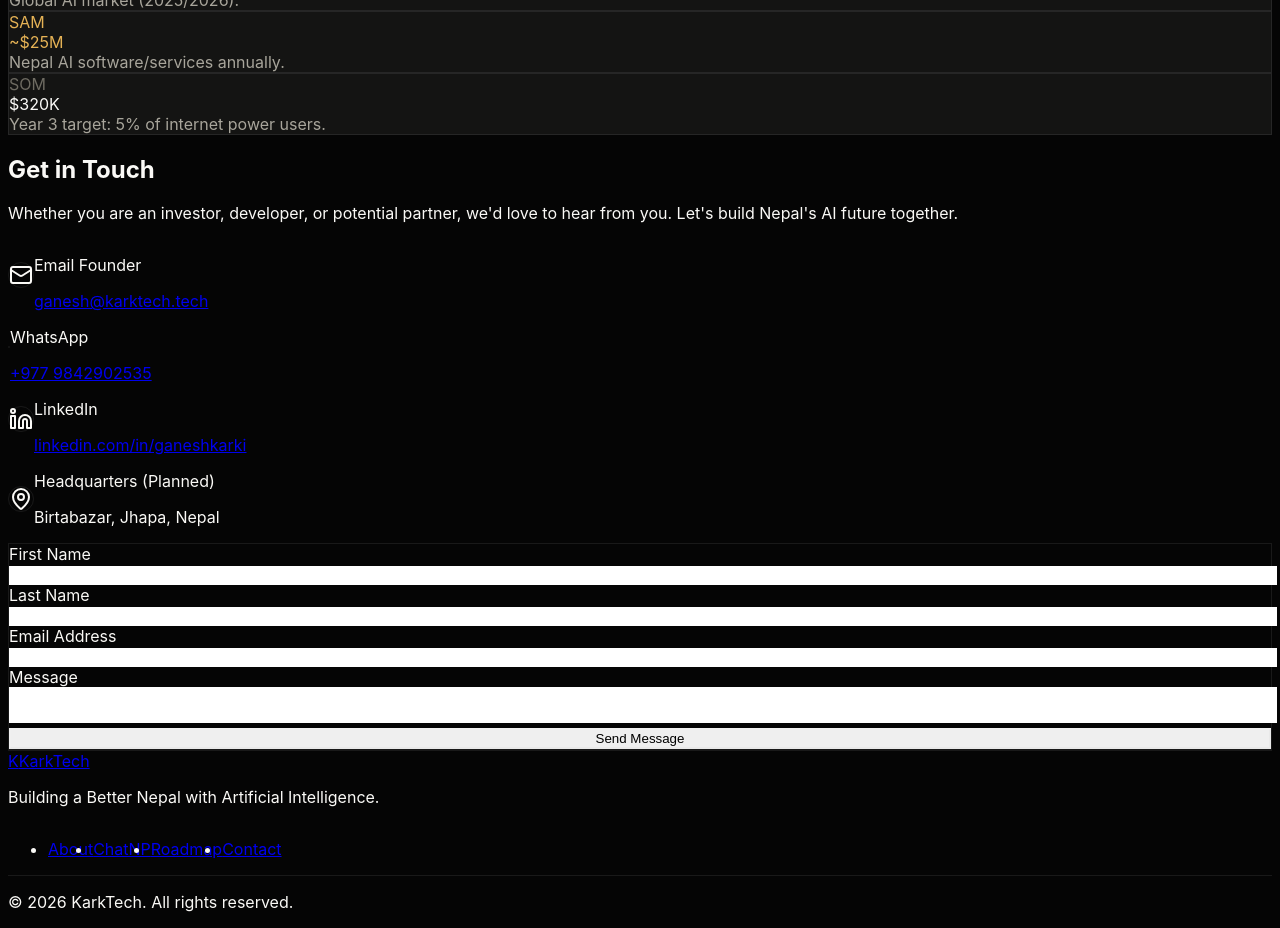
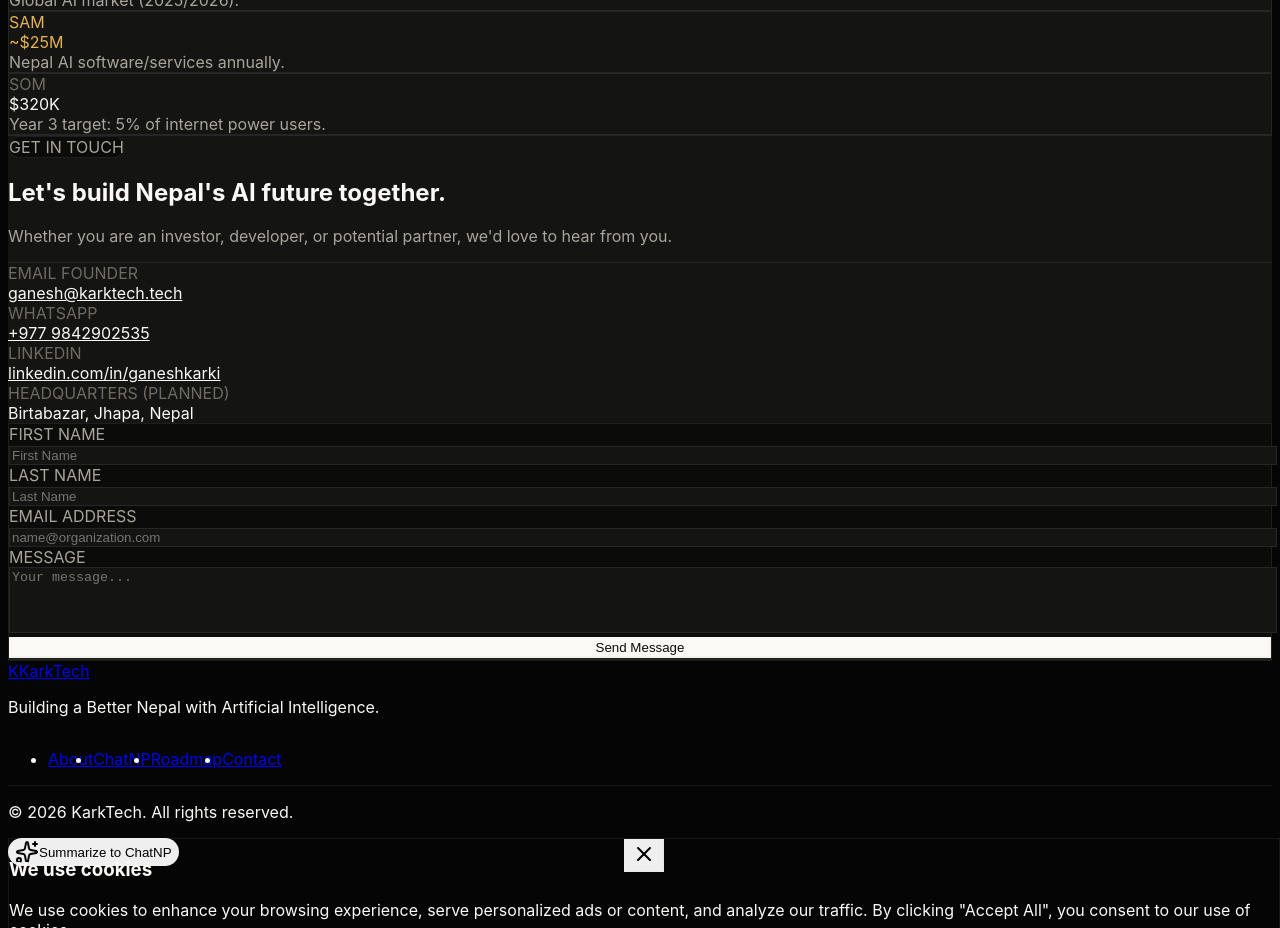
Before and after one commit to ganeshinunited-dot/Chatnepal, a Next.js app: page / in a window 1280 px wide. Shown: the part 6220-7148 px from the top of the page. After the commit the page ends 7058 px from the top, so only its background shows below. Built offline with nearby package versions, Linux system fonts and the light colour scheme.

Commit message:
Update Contact.tsx

```diff
--- a/components/Contact.tsx
+++ b/components/Contact.tsx
@@ -1,91 +1,149 @@
 "use client";
-/* eslint-disable react/no-unescaped-entities */
-import { MapPin, Mail, Linkedin } from 'lucide-react';
-import { motion } from "motion/react";
 
-export function Contact() {
+import React, { useState } from "react";
+
+export const Contact: React.FC = () => {
+  const [formData, setFormData] = useState({
+    firstName: "",
+    lastName: "",
+    email: "",
+    message: "",
+  });
+  const [submitted, setSubmitted] = useState(false);
+  const [loading, setLoading] = useState(false);
+
+  const handleSubmit = (e: React.FormEvent) => {
+    e.preventDefault();
+    setLoading(true);
+    setTimeout(() => {
+      setLoading(false);
+      setSubmitted(true);
+    }, 600);
+  };
+
   return (
-    <section id="contact" className="px-6 max-w-7xl mx-auto w-full scroll-mt-32">
-      <div className="grid lg:grid-cols-2 gap-12 lg:gap-24">
-        <div>
-          <h2 className="font-heading text-4xl text-white mb-6">Get in Touch</h2>
-          <p className="text-zinc-400 text-lg mb-12">
-            Whether you are an investor, developer, or potential partner, we'd love to hear from you. Let's build Nepal's AI future together.
-          </p>
+    <section id="contact" className="py-20 md:py-28 bg-[var(--bg-surface)] border-y border-[var(--border-card)]">
+      <div className="max-w-6xl mx-auto px-4 sm:px-6 lg:px-8">
+        <div className="grid grid-cols-1 lg:grid-cols-12 gap-12">
+          {/* Details */}
+          <div className="lg:col-span-5 space-y-6">
+            <div className="inline-flex items-center px-3 py-1 rounded-full text-xs font-semibold uppercase tracking-wider bg-[var(--bg-base)] border border-[var(--border-card)] text-[var(--text-secondary)]">
+              Get in Touch
+            </div>
+            <h2 className="text-3xl sm:text-4xl font-bold tracking-tight text-[var(--text-primary)]">
+              Let&apos;s build Nepal&apos;s AI future together.
+            </h2>
+            <p className="text-sm text-[var(--text-secondary)] leading-relaxed">
+              Whether you are an investor, developer, or potential partner, we&apos;d love to hear from you.
+            </p>
 
-          <div className="space-y-6">
-            <div className="flex items-center gap-4">
-              <div className="w-12 h-12 rounded-full bg-zinc-900 border border-white/5 flex items-center justify-center text-zinc-400">
-                <Mail className="w-5 h-5" />
+            <div className="space-y-4 pt-4 border-t border-[var(--border-card)] text-sm">
+              <div>
+                <span className="text-xs font-mono uppercase text-[var(--text-tertiary)] block">Email Founder</span>
+                <a href="mailto:ganesh@karktech.tech" className="font-semibold text-[var(--text-primary)] hover:text-[var(--accent-gold)] transition-colors">
+                  ganesh@karktech.tech
+                </a>
               </div>
               <div>
-                <p className="text-sm text-zinc-500 font-medium">Email Founder</p>
-                <a href="mailto:ganesh@karktech.tech" className="text-white hover:text-blue-400 transition-colors">ganesh@karktech.tech</a>
-              </div>
-            </div>
-            <div className="flex items-center gap-4">
-              <div className="w-12 h-12 rounded-full bg-zinc-900 border border-white/5 flex items-center justify-center text-zinc-400">
-                <svg className="w-5 h-5" fill="currentColor" viewBox="0 0 24 24" xmlns="http://www.w3.org/2000/svg">
-                  <path d="M17.472 14.382c-.297-.149-1.758-.867-2.03-.967-.273-.099-.471-.148-.67.15-.197.297-.767.966-.94 1.164-.173.199-.347.223-.644.075-.297-.15-1.255-.463-2.39-1.475-.883-.788-1.48-1.761-1.653-2.059-.173-.297-.018-.458.13-.606.134-.133.298-.347.446-.52.149-.174.198-.298.298-.497.099-.198.05-.371-.025-.52-.075-.149-.669-1.612-.916-2.207-.242-.579-.487-.5-.669-.51a12.8 12.8 0 0 0-.57-.01c-.198 0-.52.074-.792.372-.272.297-1.04 1.016-1.04 2.479 0 1.462 1.065 2.875 1.213 3.074.149.198 2.096 3.2 5.077 4.487.709.306 1.262.489 1.694.625.712.227 1.36.195 1.871.118.571-.085 1.758-.719 2.006-1.413.248-.694.248-1.289.173-1.413-.074-.124-.272-.198-.57-.347m-5.421 7.403h-.004a9.87 9.87 0 0 1-5.031-1.378l-.361-.214-3.741.982.998-3.648-.235-.374a9.86 9.86 0 0 1-1.51-5.26c.001-5.45 4.436-9.884 9.888-9.884 2.64 0 5.122 1.03 6.988 2.898a9.825 9.825 0 0 1 2.893 6.994c-.003 5.45-4.437 9.884-9.885 9.884m8.413-18.297A11.815 11.815 0 0 0 12.05 0C5.495 0 .16 5.335.157 11.892c0 2.096.547 4.142 1.588 5.945L.057 24l6.305-1.654a11.882 11.882 0 0 0 5.683 1.448h.005c6.554 0 11.89-5.335 11.893-11.893a11.821 11.821 0 0 0-3.48-8.413Z"/>
-                </svg>
+                <span className="text-xs font-mono uppercase text-[var(--text-tertiary)] block">WhatsApp</span>
+                <a href="https://wa.me/9779842902535" target="_blank" rel="noopener noreferrer" className="font-semibold text-[var(--text-primary)] hover:text-[var(--accent-gold)] transition-colors">
+                  +977 9842902535
+                </a>
               </div>
               <div>
-                <p className="text-sm text-zinc-500 font-medium">WhatsApp</p>
-                <a href="https://wa.me/9779842902535" className="text-white hover:text-blue-400 transition-colors">+977 9842902535</a>
-              </div>
-            </div>
-            <div className="flex items-center gap-4">
-              <div className="w-12 h-12 rounded-full bg-zinc-900 border border-white/5 flex items-center justify-center text-zinc-400">
-                <Linkedin className="w-5 h-5" />
+                <span className="text-xs font-mono uppercase text-[var(--text-tertiary)] block">LinkedIn</span>
+                <a href="https://linkedin.com/in/ganeshkarki" target="_blank" rel="noopener noreferrer" className="font-semibold text-[var(--text-primary)] hover:text-[var(--accent-gold)] transition-colors">
+                  linkedin.com/in/ganeshkarki
+                </a>
               </div>
               <div>
-                <p className="text-sm text-zinc-500 font-medium">LinkedIn</p>
-                <a href="#" className="text-white hover:text-blue-400 transition-colors">linkedin.com/in/ganeshkarki</a>
-              </div>
-            </div>
-            <div className="flex items-center gap-4">
-              <div className="w-12 h-12 rounded-full bg-zinc-900 border border-white/5 flex items-center justify-center text-zinc-400">
-                <MapPin className="w-5 h-5" />
-              </div>
-              <div>
-                <p className="text-sm text-zinc-500 font-medium">Headquarters (Planned)</p>
-                <p className="text-white">Birtabazar, Jhapa, Nepal</p>
+                <span className="text-xs font-mono uppercase text-[var(--text-tertiary)] block">Headquarters (Planned)</span>
+                <span className="font-semibold text-[var(--text-primary)]">
+                  Birtabazar, Jhapa, Nepal
+                </span>
               </div>
             </div>
           </div>
+
+          {/* Form */}
+          <div className="lg:col-span-7">
+            <div className="p-8 sm:p-10 rounded-3xl bg-[var(--bg-base)] border border-[var(--border-card)]">
+              {submitted ? (
+                <div className="py-12 text-center space-y-3">
+                  <div className="w-12 h-12 rounded-full bg-emerald-500/10 text-emerald-500 flex items-center justify-center mx-auto text-xl font-bold">
+                    ✓
+                  </div>
+                  <h3 className="text-xl font-bold text-[var(--text-primary)]">सन्देश प्राप्त भयो!</h3>
+                  <p className="text-sm text-[var(--text-secondary)] max-w-sm mx-auto">
+                    Thank you. Your message has been dispatched to the founder.
+                  </p>
+                </div>
+              ) : (
+                <form onSubmit={handleSubmit} className="space-y-4">
+                  <div className="grid grid-cols-1 sm:grid-cols-2 gap-4">
+                    <div>
+                      <label className="block text-xs font-mono uppercase text-[var(--text-secondary)] mb-1.5">First Name</label>
+                      <input
+                        type="text"
+                        required
+                        value={formData.firstName}
+                        onChange={(e) => setFormData({ ...formData, firstName: e.target.value })}
+                        className="w-full px-4 py-2.5 rounded-xl border border-[var(--border-card)] bg-[var(--bg-surface)] text-sm text-[var(--text-primary)] focus:outline-none focus:border-[var(--accent-gold)]"
+                        placeholder="First Name"
+                      />
+                    </div>
+                    <div>
+                      <label className="block text-xs font-mono uppercase text-[var(--text-secondary)] mb-1.5">Last Name</label>
+                      <input
+                        type="text"
+                        required
+                        value={formData.lastName}
+                        onChange={(e) => setFormData({ ...formData, lastName: e.target.value })}
+                        className="w-full px-4 py-2.5 rounded-xl border border-[var(--border-card)] bg-[var(--bg-surface)] text-sm text-[var(--text-primary)] focus:outline-none focus:border-[var(--accent-gold)]"
+                        placeholder="Last Name"
+                      />
+                    </div>
+                  </div>
+
+                  <div>
+                    <label className="block text-xs font-mono uppercase text-[var(--text-secondary)] mb-1.5">Email Address</label>
+                    <input
+                      type="email"
+                      required
+                      value={formData.email}
+                      onChange={(e) => setFormData({ ...formData, email: e.target.value })}
+                      className="w-full px-4 py-2.5 rounded-xl border border-[var(--border-card)] bg-[var(--bg-surface)] text-sm text-[var(--text-primary)] focus:outline-none focus:border-[var(--accent-gold)]"
+                      placeholder="name@organization.com"
+                    />
+                  </div>
+
+                  <div>
+                    <label className="block text-xs font-mono uppercase text-[var(--text-secondary)] mb-1.5">Message</label>
+                    <textarea
+                      required
+                      rows={4}
+                      value={formData.message}
+                      onChange={(e) => setFormData({ ...formData, message: e.target.value })}
+                      className="w-full px-4 py-2.5 rounded-xl border border-[var(--border-card)] bg-[var(--bg-surface)] text-sm text-[var(--text-primary)] focus:outline-none focus:border-[var(--accent-gold)] resize-none"
+                      placeholder="Your message..."
+                    />
+                  </div>
+
+                  <button
+                    type="submit"
+                    disabled={loading}
+                    className="w-full py-3.5 rounded-xl bg-[var(--text-primary)] text-[var(--bg-base)] text-sm font-semibold hover:opacity-90 transition-all flex items-center justify-center gap-2 disabled:opacity-50 shadow-xs"
+                  >
+                    {loading ? "Sending..." : "Send Message"}
+                  </button>
+                </form>
+              )}
+            </div>
+          </div>
         </div>
-
-        <motion.div
-          initial={{ opacity: 0, y: 20 }}
-          whileInView={{ opacity: 1, y: 0 }}
-          viewport={{ once: true }}
-          className="p-8 rounded-3xl bg-zinc-900/30 border border-white/10 backdrop-blur-sm"
-        >
-          <form className="space-y-4">
-            <div className="grid sm:grid-cols-2 gap-4">
-              <div className="space-y-2">
-                <label className="text-sm font-medium text-zinc-400">First Name</label>
-                <input type="text" className="w-full h-12 bg-zinc-800 border border-white/10 rounded-xl px-4 text-white focus:outline-none focus:border-brand-blue focus:ring-1 focus:ring-brand-blue transition-all" />
-              </div>
-              <div className="space-y-2">
-                <label className="text-sm font-medium text-zinc-400">Last Name</label>
-                <input type="text" className="w-full h-12 bg-zinc-800 border border-white/10 rounded-xl px-4 text-white focus:outline-none focus:border-brand-blue focus:ring-1 focus:ring-brand-blue transition-all" />
-              </div>
-            </div>
-            <div className="space-y-2">
-              <label className="text-sm font-medium text-zinc-400">Email Address</label>
-              <input type="email" className="w-full h-12 bg-zinc-800 border border-white/10 rounded-xl px-4 text-white focus:outline-none focus:border-brand-blue focus:ring-1 focus:ring-brand-blue transition-all" />
-            </div>
-            <div className="space-y-2">
-              <label className="text-sm font-medium text-zinc-400">Message</label>
-              <textarea className="w-full h-32 bg-zinc-800 border border-white/10 rounded-xl p-4 text-white resize-none focus:outline-none focus:border-brand-blue focus:ring-1 focus:ring-brand-blue transition-all"></textarea>
-            </div>
-            <button type="button" className="w-full h-12 rounded-xl bg-brand-blue text-white font-bold hover:bg-brand-blue-bright transition-colors shadow-lg shadow-blue-900/30">
-              Send Message
-            </button>
-          </form>
-        </motion.div>
       </div>
     </section>
   );
-}
+};
+
+export default Contact;
```
